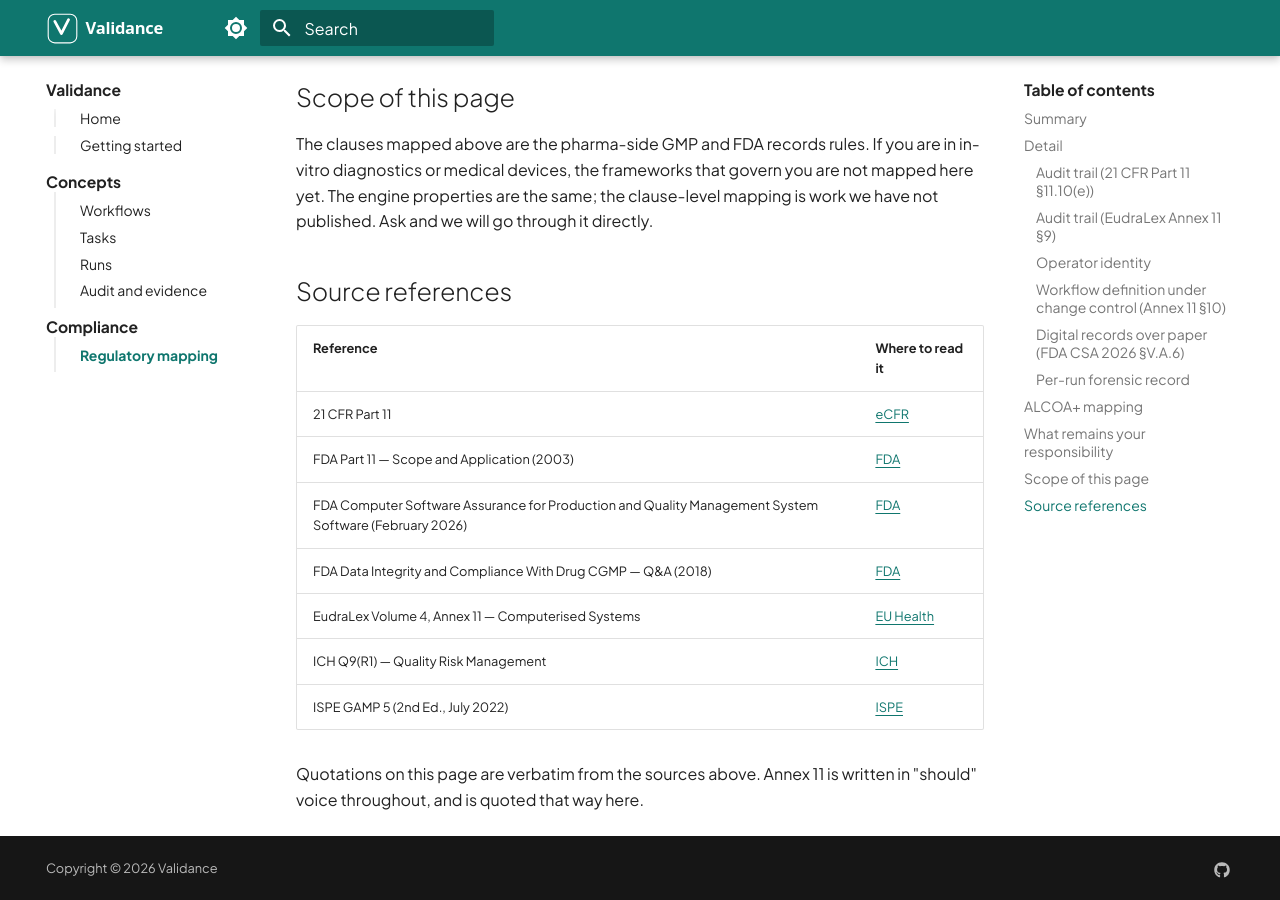
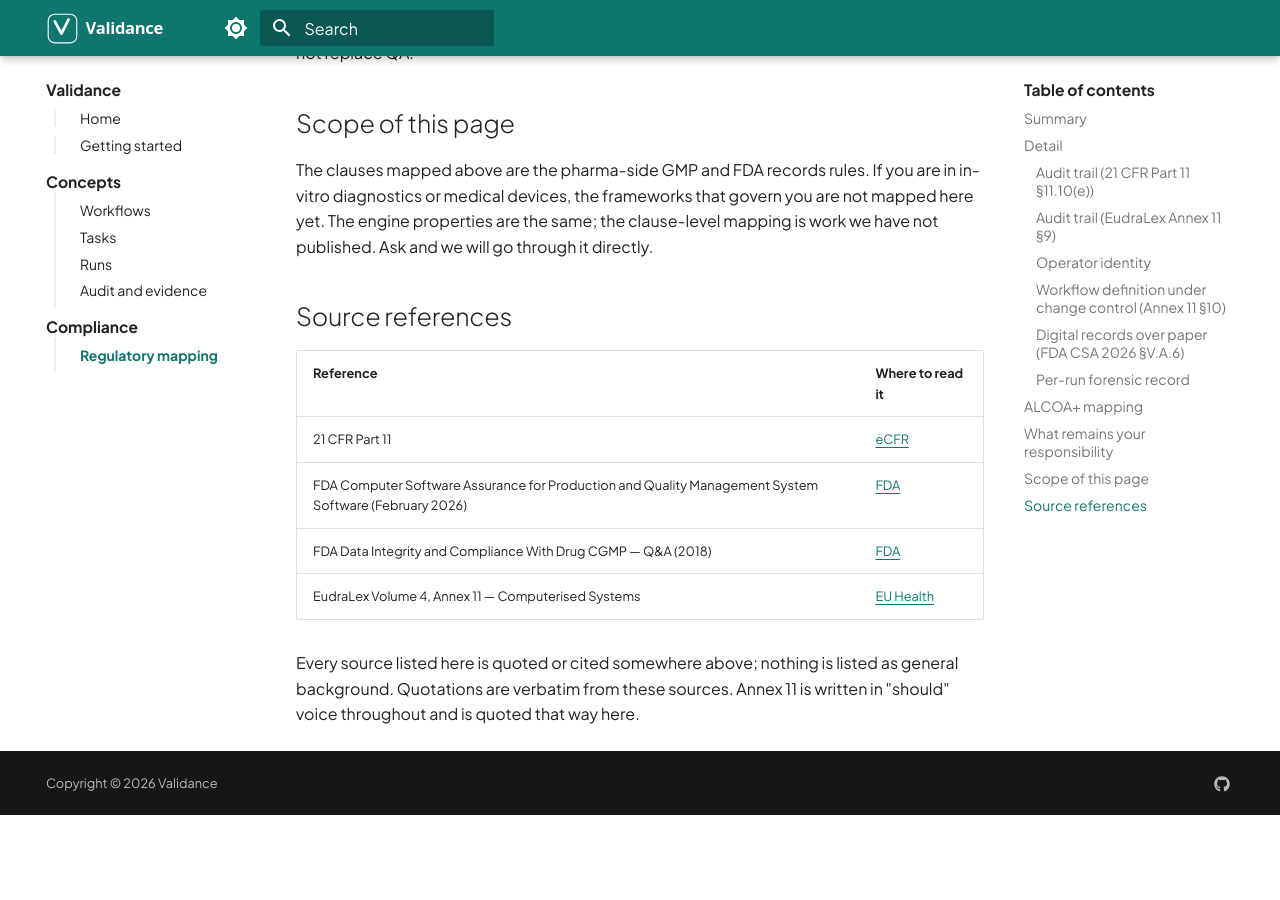
Before and after one commit to validance-io/validance-docs, an MkDocs documentation site: the page built from docs/compliance/regulatory-mapping.md, in a window 1280 px wide and 900 px high, scrolled down 4954 px. Built offline with MkDocs 1.6.1 and Material for MkDocs 9.7.7, drawn with Linux system fonts in a browser that asks for light colours; after the commit the page ends 5769 px from its top, so only the background shows below that; some of the changed text lies outside the part shown.

Commit message:
docs(compliance): the references list only what the page cites
I applied this test to ISO 13485 and IEC 62304 and then failed to apply it
to the rest of the same table. ICH Q9(R1) and GAMP 5 were listed and never
used anywhere on the page, and so was the 2003 Part 11 Scope and Application
guidance. All three removed. A reference list that includes sources the page
does not draw on invites the reader to assume a mapping exists, which is the
same defect as the intro promising ISO coverage it never delivered.

The reverse problem was present too. The ALCOA+ section named MHRA, WHO and
PIC/S guidance, and all three of those register entries are flagged pending
QA and regulatory review, which bars them from a customer-facing surface.
That sentence now scopes the vocabulary to the FDA data-integrity guidance,
whose register entry is not pending and which is the source the mapping is
actually built against.

Body and table now agree in both directions: the page names Part 11, Annex
11, CSA and ALCOA, and lists exactly those four sources. Added a line
stating that rule, so the table cannot quietly re-accumulate background
reading that nothing in the page supports.

```diff
--- a/docs/compliance/regulatory-mapping.md
+++ b/docs/compliance/regulatory-mapping.md
@@ -74,7 +74,7 @@ For an orchestration engine in a regulated environment, the per-run forensic rec
 
 ## ALCOA+ mapping
 
-ALCOA and ALCOA+ are the data-integrity principles inspectors apply to electronic records. The current FDA, MHRA, WHO, and PIC/S guidance use this vocabulary.
+ALCOA and ALCOA+ are the data-integrity principles inspectors apply to electronic records. The FDA's data-integrity guidance uses this vocabulary, and the mapping below is against that guidance.
 
 | Principle | How Validance addresses it |
 |---|---|
@@ -111,11 +111,8 @@ The clauses mapped above are the pharma-side GMP and FDA records rules. If you a
 | Reference | Where to read it |
 |---|---|
 | 21 CFR Part 11 | [eCFR](https://www.ecfr.gov/current/title-21/chapter-I/subchapter-A/part-11) |
-| FDA Part 11 — Scope and Application (2003) | [FDA](https://www.fda.gov/regulatory-information/search-fda-guidance-documents/part-11-electronic-records-electronic-signatures-scope-and-application) |
 | FDA Computer Software Assurance for Production and Quality Management System Software (February 2026) | [FDA](https://www.fda.gov/regulatory-information/search-fda-guidance-documents/computer-software-assurance-production-and-quality-system-software) |
 | FDA Data Integrity and Compliance With Drug CGMP — Q&A (2018) | [FDA](https://www.fda.gov/media/119267/download) |
 | EudraLex Volume 4, Annex 11 — Computerised Systems | [EU Health](https://health.ec.europa.eu/system/files/2016-11/annex11_01-2011_en_0.pdf) |
-| ICH Q9(R1) — Quality Risk Management | [ICH](https://www.ich.org) |
-| ISPE GAMP 5 (2nd Ed., July 2022) | [ISPE](https://ispe.org/publications/guidance-documents/gamp-5-guide-2nd-edition) |
 
-Quotations on this page are verbatim from the sources above. Annex 11 is written in "should" voice throughout, and is quoted that way here.
+Every source listed here is quoted or cited somewhere above; nothing is listed as general background. Quotations are verbatim from these sources. Annex 11 is written in "should" voice throughout and is quoted that way here.
```
